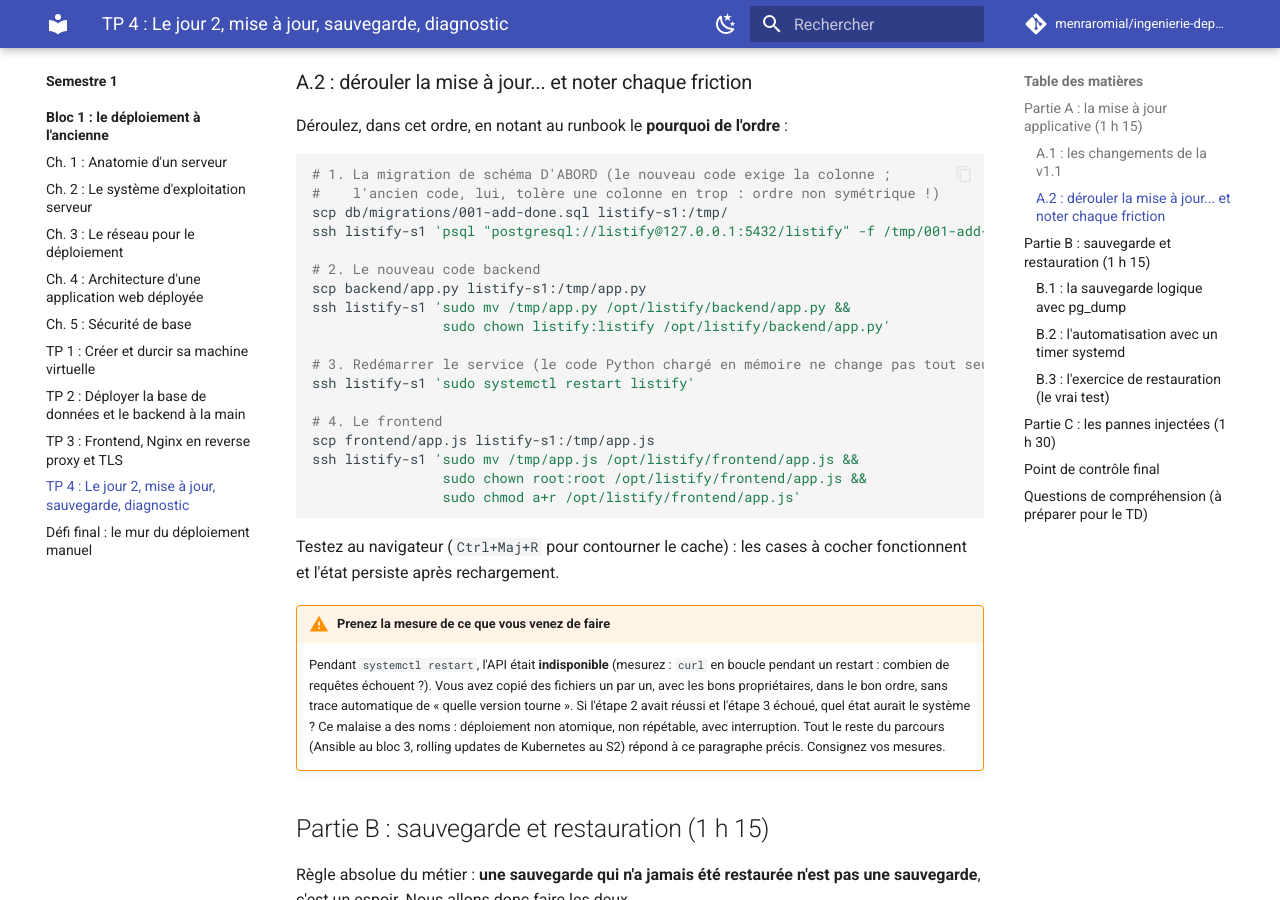
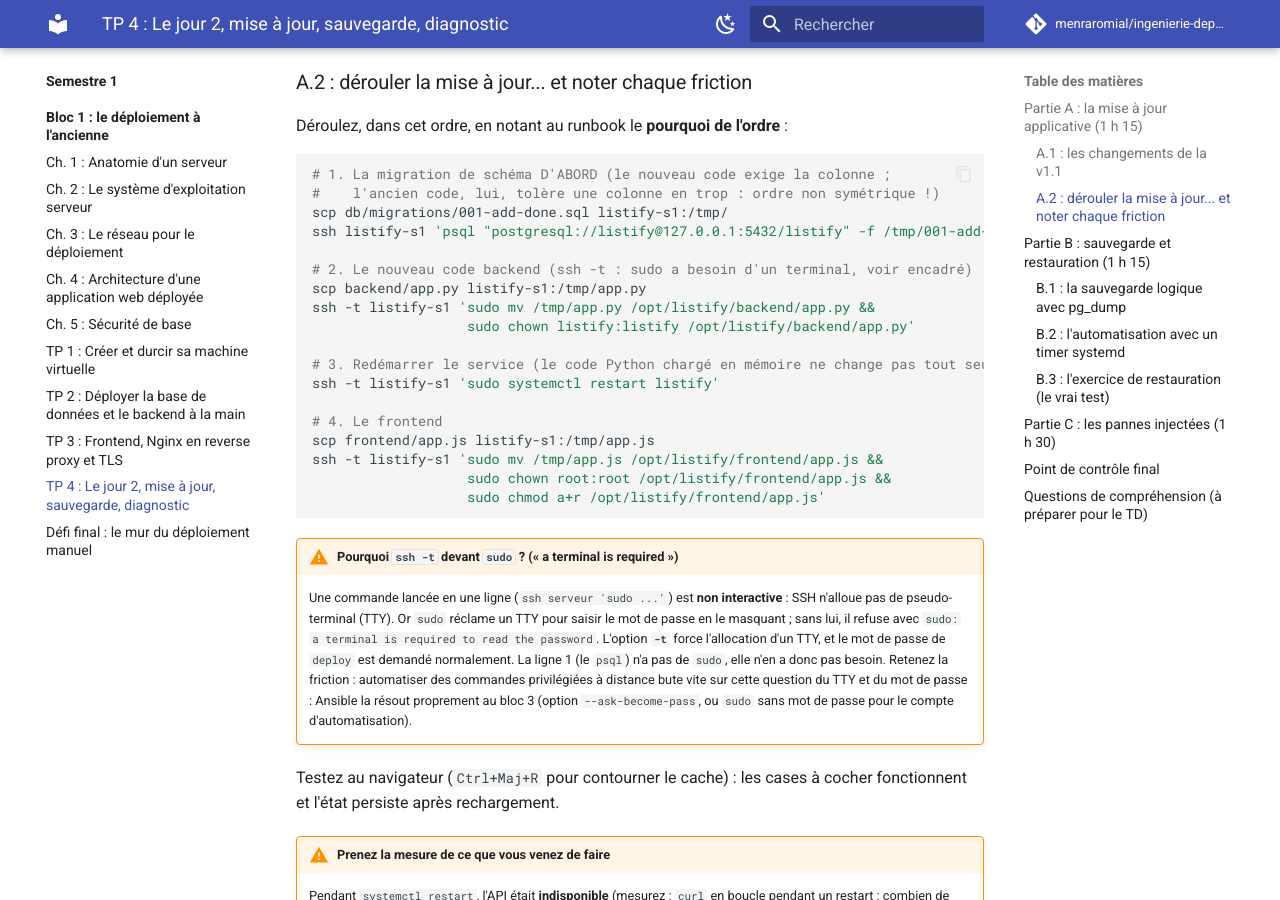
Before and after one commit to menraromial/ingenierie-deploiement, an MkDocs documentation site: the page built from docs/semestre1/bloc1/tp/tp4-jour2.md, in a window 1280 px wide and 900 px high, scrolled down 1567 px. Built offline with MkDocs 1.6.1 and Material for MkDocs 9.7.7, drawn with Linux system fonts in a browser that asks for light colours; comment, search, counter and statistics services are not loaded.

Commit message:
TP4 : ssh -t devant sudo (TTY requis pour le mot de passe) + explication

````diff
--- a/docs/semestre1/bloc1/tp/tp4-jour2.md
+++ b/docs/semestre1/bloc1/tp/tp4-jour2.md
@@ -63,20 +63,23 @@ Déroulez, dans cet ordre, en notant au runbook le **pourquoi de l'ordre** :
 scp db/migrations/001-add-done.sql listify-s1:/tmp/
 ssh listify-s1 'psql "postgresql://listify@127.0.0.1:5432/listify" -f /tmp/001-add-done.sql'
 
-# 2. Le nouveau code backend
+# 2. Le nouveau code backend (ssh -t : sudo a besoin d'un terminal, voir encadré)
 scp backend/app.py listify-s1:/tmp/app.py
-ssh listify-s1 'sudo mv /tmp/app.py /opt/listify/backend/app.py &&
-                sudo chown listify:listify /opt/listify/backend/app.py'
+ssh -t listify-s1 'sudo mv /tmp/app.py /opt/listify/backend/app.py &&
+                   sudo chown listify:listify /opt/listify/backend/app.py'
 
 # 3. Redémarrer le service (le code Python chargé en mémoire ne change pas tout seul)
-ssh listify-s1 'sudo systemctl restart listify'
+ssh -t listify-s1 'sudo systemctl restart listify'
 
 # 4. Le frontend
 scp frontend/app.js listify-s1:/tmp/app.js
-ssh listify-s1 'sudo mv /tmp/app.js /opt/listify/frontend/app.js &&
-                sudo chown root:root /opt/listify/frontend/app.js &&
-                sudo chmod a+r /opt/listify/frontend/app.js'
+ssh -t listify-s1 'sudo mv /tmp/app.js /opt/listify/frontend/app.js &&
+                   sudo chown root:root /opt/listify/frontend/app.js &&
+                   sudo chmod a+r /opt/listify/frontend/app.js'
 ```
+
+!!! warning "Pourquoi `ssh -t` devant `sudo` ? (« a terminal is required »)"
+    Une commande lancée en une ligne (`ssh serveur 'sudo ...'`) est **non interactive** : SSH n'alloue pas de pseudo-terminal (TTY). Or `sudo` réclame un TTY pour saisir le mot de passe en le masquant ; sans lui, il refuse avec `sudo: a terminal is required to read the password`. L'option **`-t`** force l'allocation d'un TTY, et le mot de passe de `deploy` est demandé normalement. La ligne 1 (le `psql`) n'a pas de `sudo`, elle n'en a donc pas besoin. Retenez la friction : automatiser des commandes privilégiées à distance bute vite sur cette question du TTY et du mot de passe : Ansible la résout proprement au bloc 3 (option `--ask-become-pass`, ou `sudo` sans mot de passe pour le compte d'automatisation).
 
 Testez au navigateur (`Ctrl+Maj+R` pour contourner le cache) : les cases à cocher fonctionnent et l'état persiste après rechargement.
 
````
